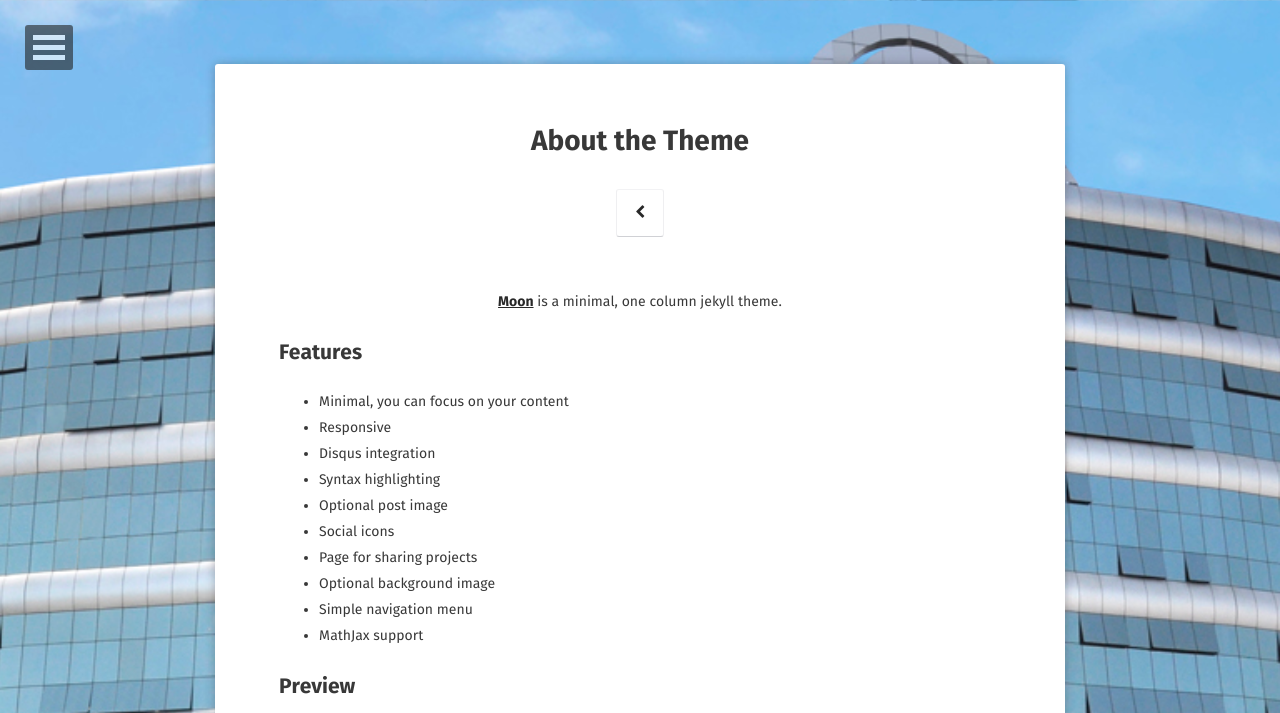
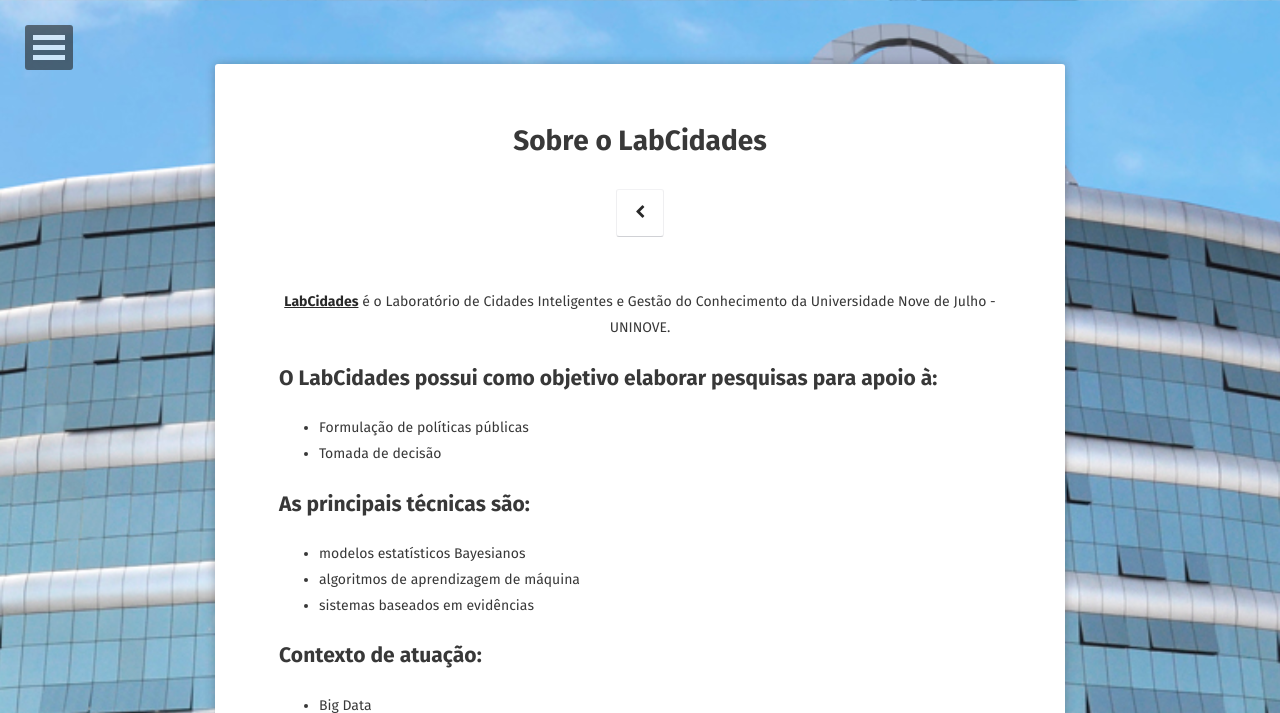
Before and after one commit to LabCidades/LabCidades.github.io, a Jekyll site: the page built from about/index.md, in a window 1280 px wide. Shown: the top 713 px of the page. Built offline with Jekyll 4.4.1, drawn with Linux system fonts in a browser that asks for light colours; some web fonts are replaced; some of the changed text lies outside the part shown; grey boxes are pictures that could not be loaded.

Commit message:
about inicial feito

```diff
--- a/about/index.md
+++ b/about/index.md
@@ -1,37 +1,37 @@
 ---
 layout: page
-title: About the Theme
+title: Sobre o LabCidades
 tags: [about, Jekyll, theme, moon]
 date: 2016-03-21
 comments: false
 ---
 
-<center><a href="http://taylantatli.github.io/Moon"><b>Moon</b></a> is a minimal, one column jekyll theme.</center>
+<center><a href="https://github.com/LabCidades"><b>LabCidades</b></a> é o Laboratório de Cidades Inteligentes e Gestão do Conhecimento da Universidade Nove de Julho - UNINOVE.</center>
 
-## Features
-* Minimal, you can focus on your content
-* Responsive
-* Disqus integration
-* Syntax highlighting
-* Optional post image
-* Social icons
-* Page for sharing projects
-* Optional background image
-* Simple navigation menu
-* MathJax support
+## O LabCidades possui como objetivo elaborar pesquisas para apoio à:
+* Formulação de políticas públicas
+* Tomada de decisão
 
-## Preview
+## As principais técnicas são:
+* modelos estatísticos Bayesianos
+* algoritmos de aprendizagem de máquina
+* sistemas baseados em evidências
 
-{% capture images %}
-    https://cloud.githubusercontent.com/assets/754514/14509720/61c61058-01d6-11e6-93ab-0918515ecd56.png
-    https://cloud.githubusercontent.com/assets/754514/14509716/61ac6c8e-01d6-11e6-879f-8308883de790.png
-{% endcapture %}
-{% include gallery images=images caption="Screenshots of Moon Theme" cols=2 %}
+## Contexto de atuação:
+* Big Data
+* ferramentas open source
+* Open science: dados e código abertos para replicabilidade e transparência
 
-See a [live version of Moon](http://taylantatli.github.io/Moon) hosted on GitHub.
-
-## Getting Started
-
-To learn how to install and use this theme check out the [Setup Guide](http://taylantatli.me/Moon/moon-theme/) for more information.
-
-[Install Moon](https://github.com/TaylanTatli/Moon){: .btn}
+## LabCidades UNINOVE - Equipe:
+* Pesquisador Responsável: [Jose Storopoli](https://github.com/storopoli)
+* Pesquisador Associado: [Alessandra Pellini](https://github.com/acgpellini)
+* Pesquisador Assistente: Lorenzo Gottardi
+* Pesquisador Assistente: [Henrique Pougy](https://github.com/h-pgy)
+* Pesquisador Assistente: Homero Garavello
+* Alunos de Iniciação Científica:
+    * [João Vinícius Vieira Nóia](https://github.com/vinivieiran)
+    * [Elias Noda](https://github.com/Elias-Noda)
+    * [Paula Fraga](https://github.com/Paula-Fraga)
+    * [Camila Brichta](https://github.com/camibrichta)
+    * [Leandro dos Santos](https://github.com/leandrors91)
+    * [Junior De Sousa Silva](https://github.com/juniorghostinthewires)
```
